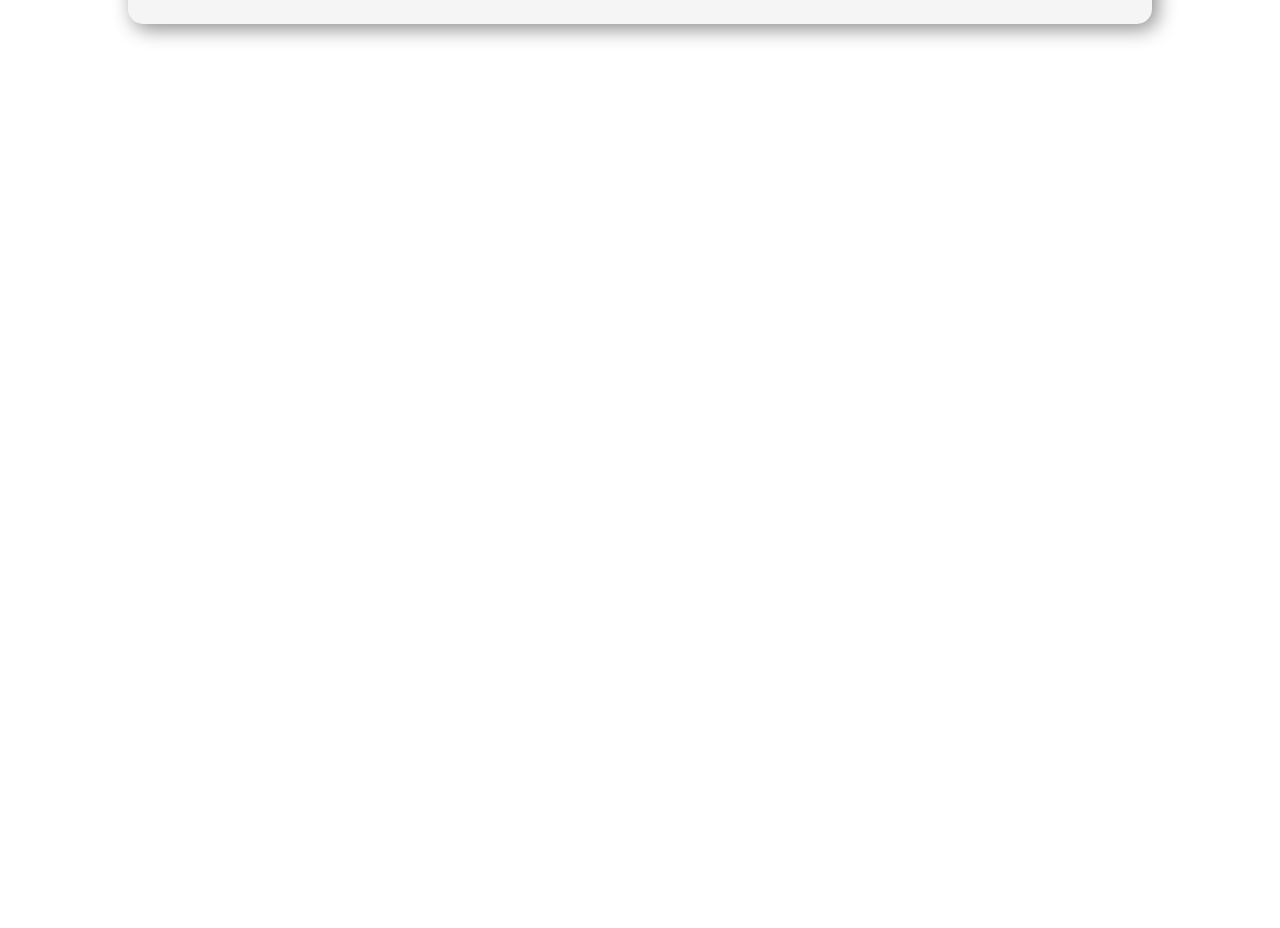
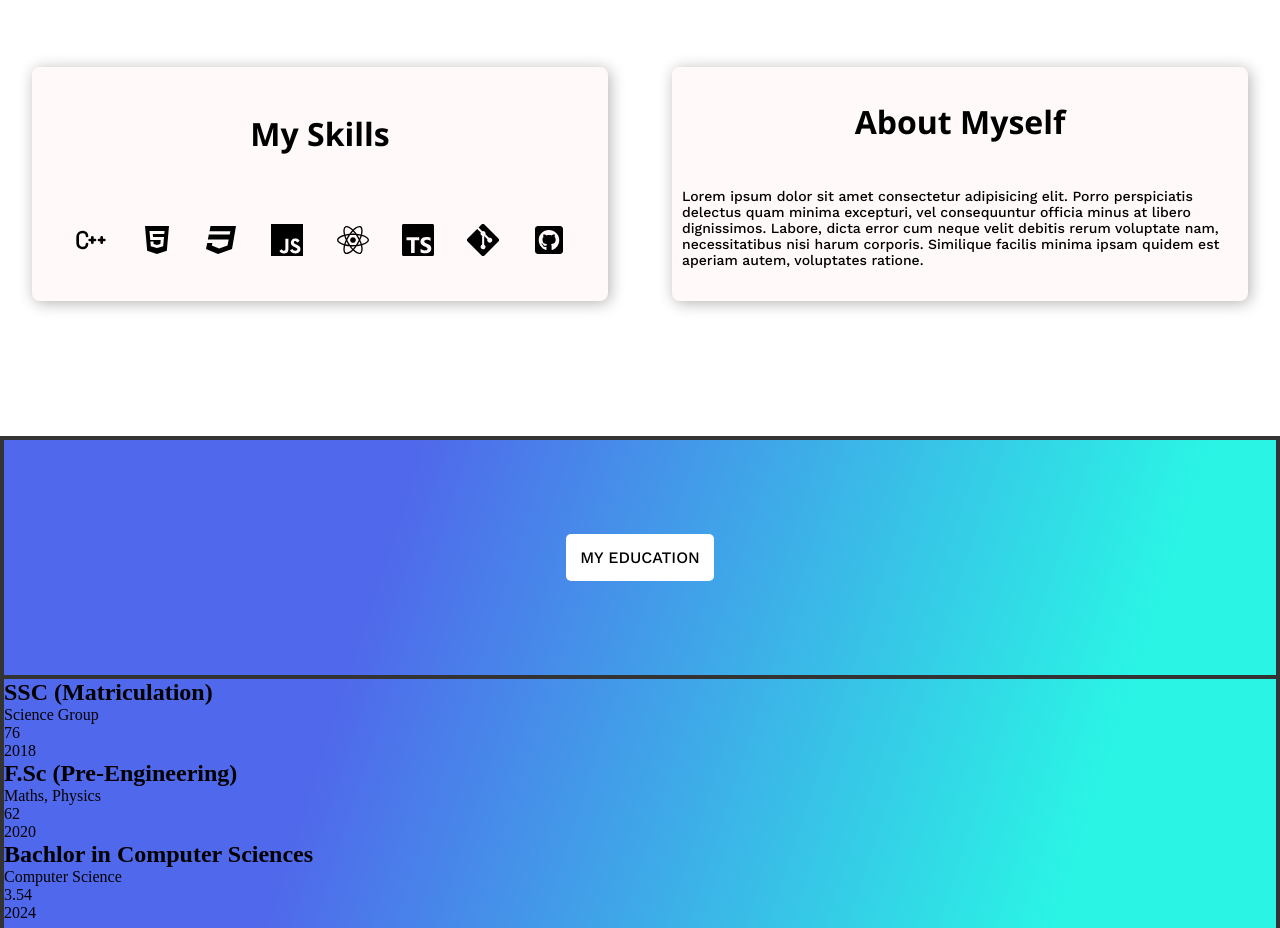
Before and after one commit to wajaht-ali/wajahat-dev, a React (Create React App) app: page / in a window 1280 px wide. Shown: the part 964-1892 px from the top of the page. Before the commit the page ends 1200 px from the top, so only its background shows below. Built offline with nearby package versions, Linux system fonts and the light colour scheme.

Commit message:
Education component under-development

```diff
--- a/src/App.js
+++ b/src/App.js
@@ -5,6 +5,7 @@ import Header from "./components/Header";
 import Home from "./components/Home";
 import Portfolio from "./components/Portfolio";
 import { BrowserRouter, Routes, Route } from "react-router-dom";
+import Education from "./components/Education";
 
 function App() {
   return (
@@ -15,6 +16,7 @@ function App() {
           <Home />
         </div>
         <Portfolio />
+        <Education />
       </BrowserRouter>
     </div>
   );
--- /dev/null
+++ b/src/assets/data.json
@@ -0,0 +1,25 @@
+{
+    "education": [
+        {
+            "title": "SSC (Matriculation)",
+            "boad": "FBISE Islamabad",
+            "subjects": "Science Group",
+            "percentage": 76,
+            "graduated": 2018
+        },
+        {
+            "title": "F.Sc (Pre-Engineering)",
+            "boad": "BISE Abbottabad",
+            "subjects": "Maths, Physics",
+            "percentage": 62,
+            "graduated": 2020
+        },
+        {
+            "title": "Bachlor in Computer Sciences",
+            "boad": "University of Haripur",
+            "subjects": "Computer Science",
+            "percentage": 3.54,
+            "graduated": 2024
+        }
+    ]
+}
--- /dev/null
+++ b/src/components/Education.jsx
@@ -0,0 +1,39 @@
+import React from 'react'
+import data from "../assets/data.json";
+import "../styles/Education.scss";
+
+const Education = () => {
+    return (
+        <div className='education'>
+            <div className="top">
+                <h3>My Education</h3>
+            </div>
+            <div className="bottom">
+                {data.education.map((item, index) => (
+                    <EducationTimeLine
+                        heading={item.title}
+                        board={item.board}
+                        subjects={item.subjects}
+                        marks={item.percentage}
+                        graduation={item.graduated}
+                        index={index}
+                        key={item.title}
+
+                    />
+                ))}
+            </div>
+        </div>
+    )
+}
+
+const EducationTimeLine = ({ heading, board, subjects, marks, graduation, index }) => (
+    <div className={`timeLineItem ${index % 2 === 0 ? "leftTimeLine" : "rightTimeLine"}`}>
+        <h2>{heading}</h2>
+        <p>{board}</p>
+        <p>{subjects}</p>
+        <p>{marks}</p>
+        <p>{graduation}</p>
+    </div>
+);
+
+export default Education
--- a/src/components/Home.jsx
+++ b/src/components/Home.jsx
@@ -3,7 +3,7 @@ import img from "../assets/profile_img.jpg";
 import TypeWriter from "typewriter-effect";
 import { MdOutlineLocationCity } from "react-icons/md"
 import { AiOutlineMail } from "react-icons/ai";
-import { NavLink } from "react-router-dom";
+import { Link } from "react-router-dom";
 import { FaGithubSquare, FaLinkedin, FaTwitterSquare, FaInstagramSquare } from "react-icons/fa";
 
 const Home = () => {
@@ -43,18 +43,16 @@ const Home = () => {
                     </div>
 
                     <div className="social">
-                        <NavLink to="https://github.com/wajaht-ali/" target="_blank"><FaGithubSquare /></NavLink>
+                        <Link to="https://github.com/wajaht-ali/" target="_blank"><FaGithubSquare /></Link>
 
-                        <NavLink to="https://linkedin.com/in/wajhat-ali/" target="_blank"><FaLinkedin /></NavLink>
+                        <Link to="https://linkedin.com/in/wajhat-ali/"><FaLinkedin /></Link>
 
-                        <NavLink to="https://twitter.com/ChWajahtali" target="_blank">< FaTwitterSquare /></NavLink>
+                        <Link to="https://twitter.com/ChWajahtali" target="_blank">< FaTwitterSquare /></Link>
 
-                        <NavLink to="https://www.instagram.com/wajaht_alee/" target="_blank">< FaInstagramSquare /></NavLink>
+                        <Link to="https://www.instagram.com/wajaht_alee/" target="_blank">< FaInstagramSquare /></Link>
+                    </div>
 
 
-
-
-                    </div>
 
                 </div>
             </div>
--- a/src/components/Portfolio.jsx
+++ b/src/components/Portfolio.jsx
@@ -1,9 +1,33 @@
 import "../styles/Portfolio.scss";
+import { FaHtml5, FaCss3, FaReact, FaGithubSquare } from "react-icons/fa"
+import { SiJavascript, SiTypescript } from "react-icons/si";
+import { BsGit } from "react-icons/bs";
+import { TbBrandCpp } from "react-icons/tb";
+const Portfolio = () => {
 
-const Portfolio = () => {
   return (
     <div className='portfolio'>
-        Portfolio
+      <main>
+        <div className="skills box">
+          <h2>My Skills</h2>
+          <div className="icons">
+            < TbBrandCpp />
+            < FaHtml5 />
+            < FaCss3 />
+            < SiJavascript />
+            < FaReact />
+            < SiTypescript />
+            < BsGit />
+            < FaGithubSquare />
+          </div>
+        </div>
+
+        <div className="about box">
+          <h2>About Myself</h2>
+          <p>Lorem ipsum dolor sit amet consectetur adipisicing elit. Porro perspiciatis delectus quam minima excepturi, vel consequuntur officia minus at libero dignissimos. Labore, dicta error cum neque velit debitis rerum voluptate nam, necessitatibus nisi harum corporis. Similique facilis minima ipsam quidem est aperiam autem, voluptates ratione.</p>
+        </div>
+
+      </main>
     </div>
   )
 }
--- a/src/styles/App.scss
+++ b/src/styles/App.scss
@@ -1,5 +1,8 @@
 @import "../styles/Utilities.scss";
 
-.App .main{
-    background: $bg-gradient-primary;
+.App {
+    position: relative;
+    .main {
+        background: $bg-gradient-primary;
+    }
 }
--- /dev/null
+++ b/src/styles/Education.scss
@@ -0,0 +1,32 @@
+@import "../styles/Utilities.scss";
+
+.education {
+    height: 150vh;
+    width: 100%;
+    border: 2px solid #333;
+    background: $bg-gradient-primary;
+
+    >.top {
+        height: 20%;
+        width: 100%;
+        display: flex;
+        flex-direction: column;
+        justify-content: center;
+        align-items: center;
+        border: 2px solid #333;
+
+        h3 {
+            background-color: rgb(255, 255, 255);
+            padding: 14px;
+            border-radius: 5px;
+            text-transform: uppercase;
+            font: 500 1rem "Work Sans";
+        }
+    }
+
+    >.bottom {
+        height: 80%;
+        width: 100%;
+        border: 2px solid #333;
+    }
+}
--- a/src/styles/Header.scss
+++ b/src/styles/Header.scss
@@ -7,9 +7,9 @@
     flex-direction: row;
     justify-content: space-around;
     align-items: center;
-    position: sticky;
+    position: fixed;
     top: 0;
-    z-index: 1;
+    z-index: 100;
     transition: background-color .3s ease-in-out;
     // border: 2px solid #333;
 
@@ -65,9 +65,9 @@
     background-color: #333;
 
     >.logo {
-        background-color: #fff;
+        // background-color: #fff;
         h2 {
-            color: #333;
+            color: #fff;
         }
 
         &:hover h2{
--- a/src/styles/Home.scss
+++ b/src/styles/Home.scss
@@ -84,7 +84,7 @@
                 }
             }
 
-            .social {
+            >.social {
                 width: 80%;
                 height: 20%;
                 display: flex;
@@ -93,10 +93,12 @@
                 align-items: center;
                 // border: 2px solid #333;
 
-                svg {
-                    color: $background;
-                    opacity: .6;
-                    font-size: 2.5rem;
+                >a {
+                    svg {
+                        color: $background;
+                        opacity: .6;
+                        font-size: 2.5rem;
+                    }
 
                     &:hover {
                         color: #333;
--- a/src/styles/Portfolio.scss
+++ b/src/styles/Portfolio.scss
@@ -1,6 +1,57 @@
 @import "../styles/Utilities.scss";
 
 .portfolio {
-    height: 50vh;
+    height: 90vh;
     width: 100%;
+    position: relative;
+    // border: 2px solid #333;
+
+    >main {
+        height: 50%;
+        width: 100%;
+        position: absolute;
+        top: 40%;
+        display: flex;
+        flex-direction: row;
+        justify-content: space-around;
+        align-items: center;
+        // border: 2px solid #333;
+
+        .box {
+            h2 {
+                font: bold 2rem "Open Sans";
+            }
+
+            display: flex;
+            flex-direction: column;
+            justify-content: space-around;
+            align-items: center;
+            padding: 10px;
+            border-radius: 8px;
+            height: 65%;
+            width: 45%;
+            background-color: rgb(255, 249, 249);
+            box-shadow: 2px 2px 15px #b7b1b1;
+        }
+
+        .about {
+            p {
+                font: 400 14px "Work Sans";
+            }
+        }
+
+        .skills {
+            .icons {
+                width: 100%;
+                display: flex;
+                flex-direction: row;
+                justify-content: space-evenly;
+
+                svg {
+                    // color: $background;
+                    font-size: 2rem;
+                }
+            }
+        }
+    }
 }
```
